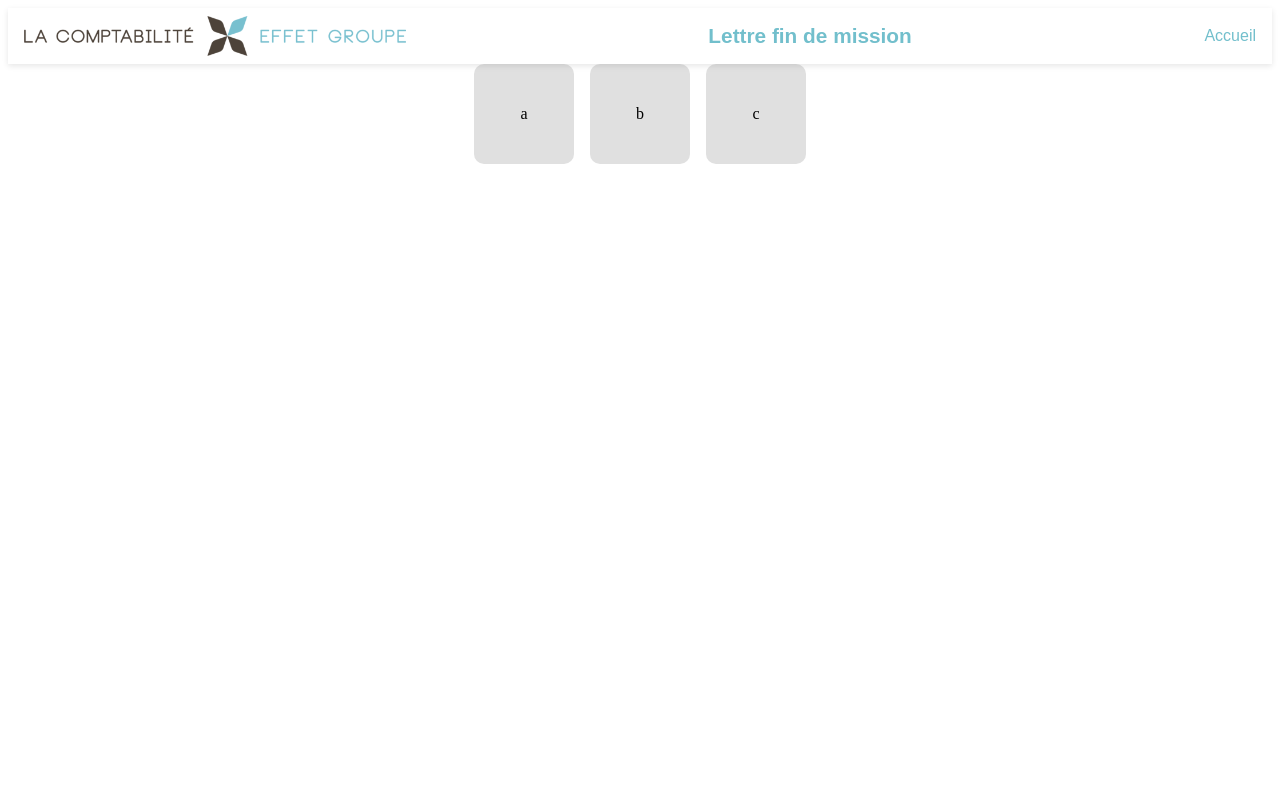
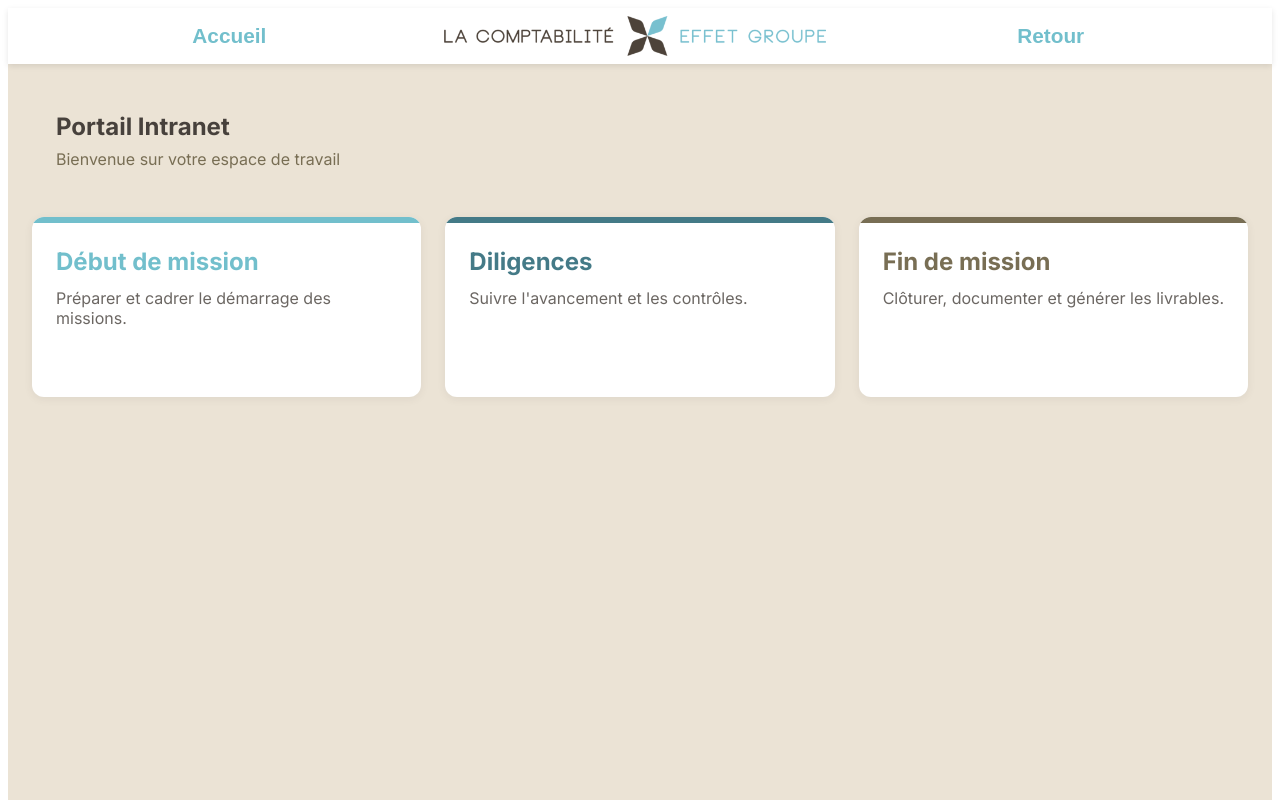
Before and after one commit to ldebouche/Projet1_lettre_fin_de_mission, an Angular app in the folder frontend/: page /accueil in a window 1280 px wide. Shown: the top 800 px of the page. Built offline with nearby package versions, Linux system fonts and the light colour scheme.

Commit message:
premier rendu de la page accueil + ajustement redirection des boutons + modification de la navbar + suppression de la génération gamma avec la macro

```diff
--- a/frontend/src/app/pages/accueil/accueil.html
+++ b/frontend/src/app/pages/accueil/accueil.html
@@ -1,3 +1,42 @@
-<div class="cartes-container">
-    <app-cartes-principales [name]="section" *ngFor="let section of sections"></app-cartes-principales>
+<div class="accueil-wrapper">
+
+  <section class="intro">
+    <h1>Portail Intranet</h1>
+    <p>Bienvenue sur votre espace de travail</p>
+  </section>
+
+  <section class="cards-row">
+
+    <article
+      class="card"
+      [class]="'card ' + getAccentColorClass(carte.accentColor)"
+      *ngFor="let carte of cartes; index as i"
+      (mouseenter)="onEnter(i)"
+      (mouseleave)="onLeave()"
+      [class.open]="hoverIndex === i">
+
+      <!-- Barre d'accent colorée -->
+      <div class="card-accent"></div>
+
+      <header class="card-header">
+        <h2 class="card-title">{{ carte.title }}</h2>
+        <p class="card-desc">{{ carte.description }}</p>
+      </header>
+
+      <div class="card-actions" [class.visible]="hoverIndex === i">
+        <ul>
+          <li
+            *ngFor="let action of carte.actions; index as j"
+            [style.transition-delay]="hoverIndex === i ? (j * 50) + 'ms' : '0ms'"
+            (click)="onAction(action, $event)"
+          >
+            {{ action.label }}
+          </li>
+        </ul>
+      </div>
+
+    </article>
+
+  </section>
+
 </div>
--- a/frontend/src/app/pages/accueil/accueil.scss
+++ b/frontend/src/app/pages/accueil/accueil.scss
@@ -1,7 +1,177 @@
-.cartes-container {
-    display: flex;
-    flex-direction: row;
-    justify-content: center;
-    gap: 1rem;
-    align-items: center;
+@use '../../../styles/variables' as *;
+/* ---- PAGE ---- */
+
+.accueil-wrapper {
+  min-height: 100vh;
+  padding: 48px 24px;
+  background: var(--color-light);
+  font-family: var(--font-body);
+  color: var(--color-dark);
 }
+
+/* ---- INTRO ---- */
+
+.intro {
+  max-width: 1280px;
+  margin: 0 auto 48px;
+  padding: 0 24px;
+}
+
+.intro h1 {
+  margin: 0 0 8px;
+  font-family: var(--font-title);
+  color: var(--color-dark);
+}
+
+.intro p {
+  margin: 0;
+  color: var(--color-sand);
+}
+
+/* ---- LIGNE DE CARTES ---- */
+
+.cards-row {
+  max-width: 1280px;
+  margin: 0 auto;
+  display: flex;
+  gap: 24px;
+  align-items: flex-start;
+}
+
+/* ---- CARTE ---- */
+
+.card {
+  position: relative;
+  flex: 1;
+  background: white;
+  border-radius: var(--radius-md);
+  overflow: hidden;
+  height: 180px;
+
+  box-shadow: 0 2px 8px rgba(71, 65, 60, 0.08);
+
+  transition: all 0.5s ease-out;
+
+  &.open {
+    height: auto;
+    transform: translateY(-4px) scale(1.02);
+    box-shadow: 0 12px 32px rgba(71, 65, 60, 0.15);
+  }
+}
+
+/* ---- BARRE D'ACCENT ---- */
+
+.card-accent {
+  width: 100%;
+  height: 6px;
+  transition: all 0.5s ease-out;
+}
+
+.card.accent-blue-light .card-accent {
+  background-color: var(--color-blue-light);
+}
+
+.card.accent-blue-petrol .card-accent {
+  background-color: var(--color-blue-petrol);
+}
+
+.card.accent-sand .card-accent {
+  background-color: var(--color-sand);
+}
+
+/* ---- HEADER CARTE ---- */
+
+.card-header {
+  padding: 24px;
+}
+
+.card-title {
+  margin: 0 0 12px;
+  transition: all 0.3s ease-out;
+}
+
+.card.accent-blue-light .card-title {
+  color: var(--color-blue-light);
+}
+
+.card.accent-blue-petrol .card-title {
+  color: var(--color-blue-petrol);
+}
+
+.card.accent-sand .card-title {
+  color: var(--color-sand);
+}
+
+.card.open .card-title {
+  transform: translateX(4px);
+}
+
+.card-desc {
+  margin: 0;
+  color: var(--color-dark);
+  opacity: 0.8;
+  transition: opacity 0.3s ease-out;
+}
+
+.card.open .card-desc {
+  opacity: 0.7;
+}
+
+/* ---- ACTIONS (déploiement vers le bas) ---- */
+
+.card-actions {
+  overflow: hidden;
+  max-height: 0;
+  opacity: 0;
+  transform: translateY(-10px);
+  transition: all 0.5s ease-out;
+
+  &.visible {
+    max-height: 400px;
+    opacity: 1;
+    transform: translateY(0);
+  }
+}
+
+.card-actions ul {
+  padding: 0 16px 16px;
+  margin: 0;
+  list-style: none;
+  border-top: 1px solid var(--color-light);
+  padding-top: 8px;
+}
+
+.card-actions li {
+  text-align: left;
+  padding: 12px 16px;
+  border-radius: var(--radius-sm);
+  color: var(--color-dark);
+  cursor: pointer;
+
+  opacity: 0;
+  transform: translateX(0);
+
+  transition: all 0.3s ease-out;
+
+  &:hover {
+    background-color: var(--color-light);
+    transform: translateX(6px);
+  }
+}
+
+.card-actions.visible li {
+  opacity: 1;
+}
+
+/* Couleurs au hover des options */
+.card.accent-blue-light .card-actions li:hover {
+  color: var(--color-blue-light);
+}
+
+.card.accent-blue-petrol .card-actions li:hover {
+  color: var(--color-blue-petrol);
+}
+
+.card.accent-sand .card-actions li:hover {
+  color: var(--color-sand);
+}
--- a/frontend/src/app/pages/accueil/accueil.ts
+++ b/frontend/src/app/pages/accueil/accueil.ts
@@ -1,20 +1,81 @@
-import { Component, OnInit } from '@angular/core';
-import { ReactiveFormsModule, FormBuilder, FormGroup, FormArray } from '@angular/forms';
+import { Component } from '@angular/core';
 import { CommonModule } from '@angular/common';
-import { forkJoin } from 'rxjs';
+import { Router } from '@angular/router';
 
-import { CartesPrincipalesComponent } from './cartes_principales/cartes-principales';
+interface CarteAction {
+  label: string;
+  route?: string;
+}
+
+interface CartePrincipale {
+  title: string;
+  description: string;
+  actions: CarteAction[];
+  accentColor: 'blue-light' | 'blue-petrol' | 'sand';
+}
 
 @Component({
   selector: 'app-accueil',
-  imports: [
-    CommonModule,
-    ReactiveFormsModule,
-    CartesPrincipalesComponent
-  ],
+  standalone: true,
+  imports: [CommonModule],
   templateUrl: './accueil.html',
-  styleUrl: './accueil.scss'
+  styleUrls: ['./accueil.scss']
 })
 export class AccueilComponent {
-  sections = ["a", "b", "c"];
+
+  hoverIndex: number | null = null;
+
+  cartes: CartePrincipale[] = [
+    {
+      title: 'Début de mission',
+      description: 'Préparer et cadrer le démarrage des missions.',
+      accentColor: 'blue-light',
+      actions: [
+        { label: 'Outil test 1' },
+        { label: 'Outil test 2' },
+        { label: 'Préparation du dossier' },
+        { label: 'Validation du cadrage' }
+      ]
+    },
+    {
+      title: 'Diligences',
+      description: 'Suivre l\'avancement et les contrôles.',
+      accentColor: 'blue-petrol',
+      actions: [
+        { label: 'Outil test A' },
+        { label: 'Outil test B' },
+        { label: 'Suivi des contrôles' },
+        { label: 'Rapport d\'avancement' }
+      ]
+    },
+    {
+      title: 'Fin de mission',
+      description: 'Clôturer, documenter et générer les livrables.',
+      accentColor: 'sand',
+      actions: [
+        { label: 'Accéder au formulaire de fin de mission', route: '/formulaire' }
+      ]
+    }
+  ];
+
+  constructor(private router: Router) {}
+
+  onEnter(i: number) {
+    this.hoverIndex = i;
+  }
+
+  onLeave() {
+    this.hoverIndex = null;
+  }
+
+  onAction(action: CarteAction, event: MouseEvent) {
+    event.stopPropagation();
+    if (action.route) {
+      this.router.navigate([action.route]);
+    }
+  }
+
+  getAccentColorClass(color: string): string {
+    return `accent-${color}`;
+  }
 }
--- a/frontend/src/app/pages/accueil/cartes_principales/cartes-principales.html
+++ /dev/null
@@ -1 +0,0 @@
-<div class="carte-principale">{{ name }}</div>
--- a/frontend/src/app/pages/accueil/cartes_principales/cartes-principales.scss
+++ /dev/null
@@ -1,9 +0,0 @@
-.carte-principale {
-    display: flex;
-    justify-content: center;
-    align-items: center;
-    width: 100px;
-    height: 100px;
-    border-radius: 10px;
-    background-color: #e0e0e0;
-}
--- a/frontend/src/app/pages/login/login.ts
+++ b/frontend/src/app/pages/login/login.ts
@@ -51,7 +51,7 @@ export class LoginComponent {
         this.dataService.setCodeClient(this.form.value.code_client);
         this.dataService.setDateDebutEx(this.form.value.dateDebutEx);
         this.errorMessage = '';
-        this.router.navigate(['/formulaire']);
+        this.router.navigate(['/accueil']);
       },
       error: (err) => {
         console.error('Erreur lors de la vérification du dossier :', err);
--- a/frontend/src/app/shared/navbar/navbar.html
+++ b/frontend/src/app/shared/navbar/navbar.html
@@ -1,15 +1,15 @@
 <nav class="navbar">
   <div class="container">
+    <div class="title">{{ pageTitle }}</div>
+
     <!-- Logo + nom -->
     <div class="brand">
       <img src="assets/navbar_image.png" alt="Logo" class="logo" />
     </div>
 
-    <div class="title">Lettre fin de mission</div>
-
     <!-- Desktop menu -->
     <div class="links">
-      <a routerLink="/" routerLinkActive="active">Accueil</a>
+      <a (click)="handleReturn()">Retour</a>
     </div>
   </div>
 </nav>
--- a/frontend/src/app/shared/navbar/navbar.scss
+++ b/frontend/src/app/shared/navbar/navbar.scss
@@ -6,8 +6,10 @@ $color-sand: #786e54;
 $color-light: #ebe3d5;
 
 .navbar {
-  color: $color-light;
-  font-family: 'Pluto', sans-serif;
+  font-family: 'Neou', sans-serif;
+  font-size: 1.3rem;
+  color: $color-blue;
+  font-weight: 700;
   box-shadow: 0 2px 6px rgba(0,0,0,0.1);
   position: relative;
   top: 0;
@@ -20,35 +22,29 @@ $color-light: #ebe3d5;
     align-items: center;
   }
 
-  .brand {
+  .title,
+  .brand,
+  .links {
+    flex: 1;
     display: flex;
     align-items: center;
+    justify-content: center;
+  }
+
+  .brand {
     .logo {
       height: 40px;
       margin-right: 10px;
     }
   }
 
-  .title {
-      font-family: 'Neou', sans-serif;
-      font-size: 1.3rem;
-      color: $color-blue;
-      font-weight: 700;
-    }
-
   .links {
-    display: flex;
-    gap: 1.5rem;
-
     a {
-      color: $color-light;
-      text-decoration: none;
-      font-weight: 500;
       transition: color 0.2s;
 
-      &:hover,
-      &.active {
-        color: $color-blue;
+      &:hover {
+        color: $color-petrol;
+        cursor: pointer;
       }
     }
 
--- a/frontend/src/app/shared/navbar/navbar.ts
+++ b/frontend/src/app/shared/navbar/navbar.ts
@@ -1,5 +1,8 @@
 import { Component } from '@angular/core';
 import { RouterModule } from '@angular/router';
+import { Router, NavigationEnd } from '@angular/router';
+import { filter } from 'rxjs/operators';
+import { OnInit } from '@angular/core';
 
 @Component({
   selector: 'app-navbar',
@@ -8,5 +11,34 @@ import { RouterModule } from '@angular/router';
   templateUrl: './navbar.html',
   styleUrls: ['./navbar.scss']
 })
-export class NavbarComponent {
+export class NavbarComponent implements OnInit {
+  pageTitle = '';
+
+  titles: any = {
+    '/accueil': 'Accueil',
+    '/formulaire': 'Lettre fin de mission'
+  };
+
+  constructor(private router: Router) {
+    this.router.events
+      .pipe(filter(event => event instanceof NavigationEnd))
+      .subscribe((event: any) => {
+        this.pageTitle = this.titles[event.url] || 'Mon application';
+      });
+  }
+
+  ngOnInit() {
+    const currentUrl = this.router.url;
+    this.pageTitle = this.titles[currentUrl] || 'Mon application';
+  }
+
+  handleReturn() {
+    const currentUrl = this.router.url;
+
+    if (currentUrl === '/accueil') {
+      this.router.navigate(['/login']);
+    } else {
+      this.router.navigate(['/accueil']);
+    }
+  }
 }
```
Also changed, not shown: frontend/src/app/pages/accueil/cartes_principales/cartes-principales.ts (deleted, +0 -11 lines), 1 other file (tests, documents, lock files or other folders).
